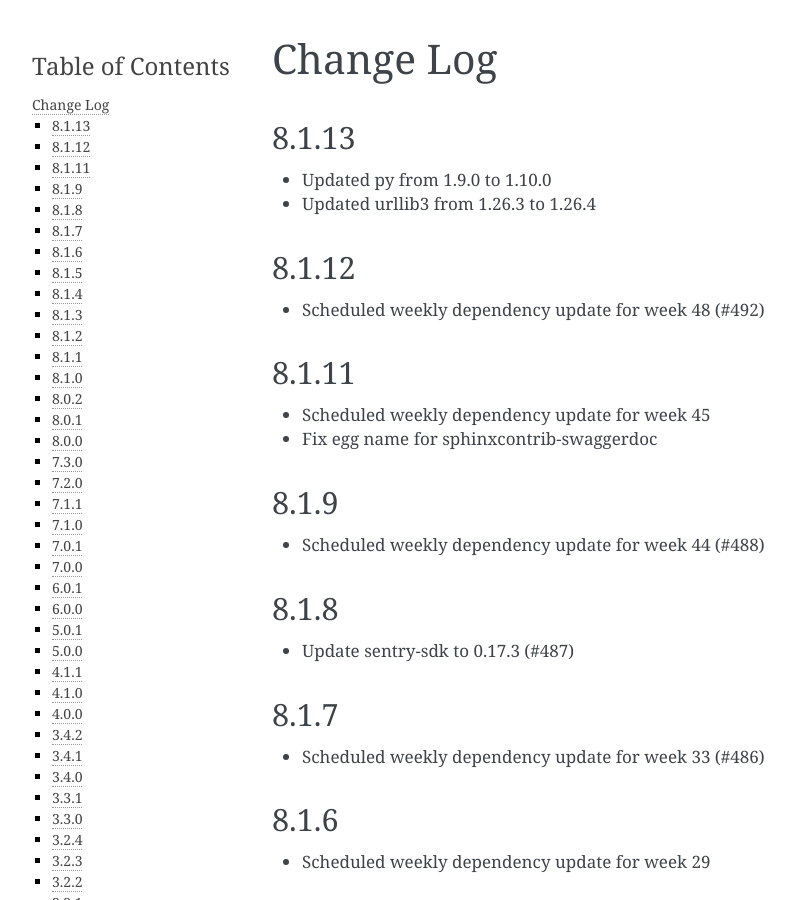
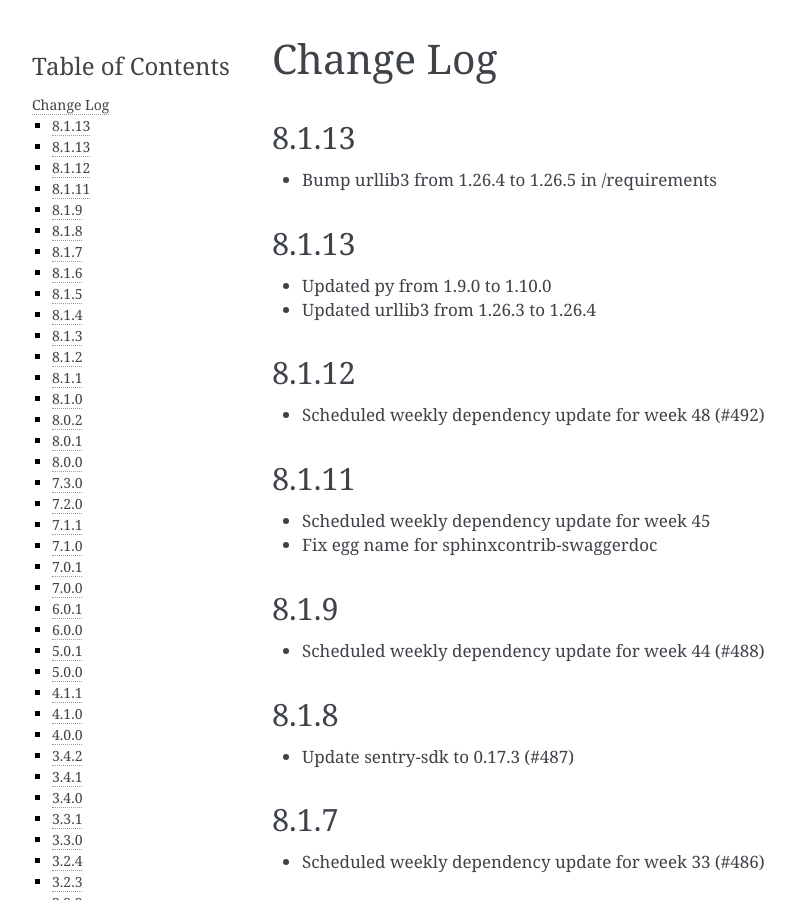
Before and after one commit to openstax/cnx-press, a Sphinx documentation site: the page built from docs/source/changes.rst, in a window 1280 px wide and 900 px high. Shown: the whole window, without its empty margins (148-943 px from the left). Built offline with Sphinx 7.4.7, drawn with Linux system fonts in a browser that asks for light colours.

Commit message:
Bump urllib3 from 1.26.4 to 1.26.5 in /requirements

```diff
--- a/docs/source/changes.rst
+++ b/docs/source/changes.rst
@@ -1,6 +1,11 @@
 ==========
 Change Log
 ==========
+
+8.1.13
+------
+
+- Bump urllib3 from 1.26.4 to 1.26.5 in /requirements
 
 8.1.13
 ------
```
